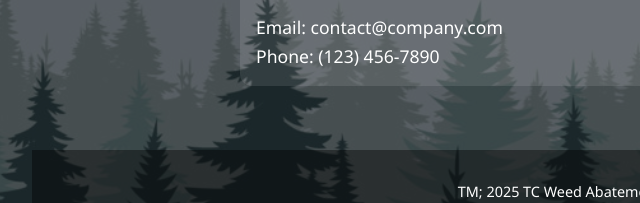
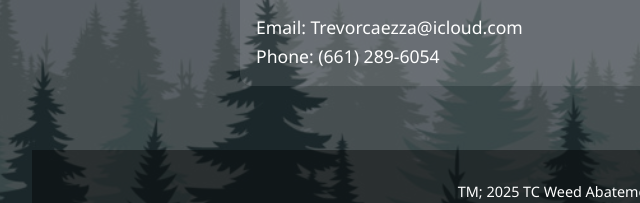
Before and after one commit to SolarPandora184/TC-Weed-Abaitment, a plain HTML site: page index.html in a window 1280 px wide. Shown: the part 914-1117 px from the top of the page, 0-640 px from the left. Drawn offline with Linux system fonts and the light colour scheme.

Commit message:
Update index.html

```diff
--- a/index.html
+++ b/index.html
@@ -180,7 +180,7 @@
 
     <section>
       <h2>Contact</h2>
-      <p>Email: contact@company.com<br/>Phone: (123) 456-7890</p>
+       <p>Email: Trevorcaezza@icloud.com<br/>Phone: (661) 289-6054</p>
     </section>
 
     <footer>
```
